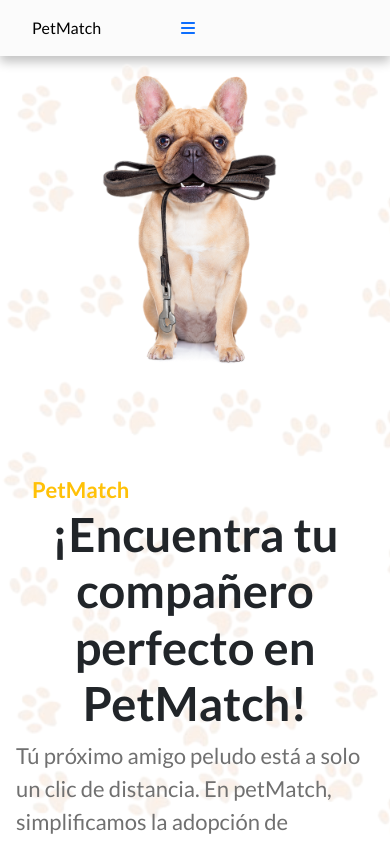
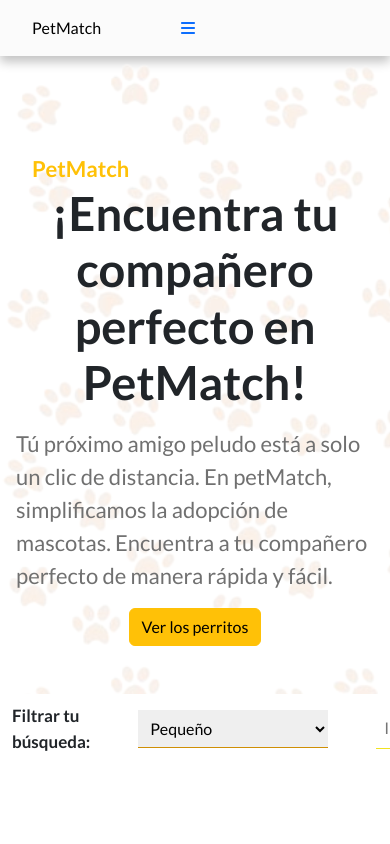
Before and after one commit to alber748/pet-match-front, a React (Vite) app: page /adopta in a window 390 px wide. Shown: the top 844 px of the page. Built offline with nearby package versions, Linux system fonts and the light colour scheme; no server answers.

Commit message:
"responsive banner"

```diff
--- a/src/app/Pages/Perfil/components/InfoAdopciones.tsx
+++ b/src/app/Pages/Perfil/components/InfoAdopciones.tsx
@@ -31,7 +31,6 @@ export const InfoAdopciones = ({ title }: Iadopciones) => {
     useEffect(() => {
         const fetchData = async () => {
             try {
-
                 const response = await axios.get(`https://pet-match-backend.onrender.com/api/dogs/get?idUser=` + idUser);
                 console.log('Datos obtenidos:', response.data.dogs);
                 setData(response.data.dogs);
--- a/src/app/components/BannerPages.tsx
+++ b/src/app/components/BannerPages.tsx
@@ -1,5 +1,7 @@
 
 import { Link } from "react-router-dom";
+import { useEffect, useState } from "react";
+
 
 interface BannerPagesProps {
   perritoImg: string;
@@ -9,21 +11,31 @@ interface BannerPagesProps {
 }
 
 export const BannerPages = ({ perritoImg, title, text }: BannerPagesProps) => {
+  const [width, setWidth] = useState<number>(window.innerWidth)
+  useEffect(() => {
+    const handleResize = () => {
+      setWidth(window.innerWidth);
+    };
+    window.addEventListener('resize', handleResize);
+    return () => {
+      window.removeEventListener('resize', handleResize);
+    };
+  }, []);
   return (
     <>
       <div className="banner-container z-0">
         <div className="d-flex flex-md-row flex-column-reverse row banner-home m-auto w-md-75 w-100 flex-wrap-reverse position-relative ">
-          <div className="col-md-6 col p-md-5 px-3 pb-5 d-flex  flex-column text-md-start text-center mt-5">
+          <div className="col-md-6 col p-md-5 px-3 pb-5 d-flex  flex-column text-md-start text-center mt-5 info-banner">
             <div className="w-100 mt-5 banner-info">
               <p className="text-warning mb-0 mx-3"><b>PetMatch</b></p>
-              <h1> {title} </h1>
+              <h1 className="mb-3"> {title} </h1>
               <p> {text} </p>
               <button className="btn btn-warning btn-link-a"><Link to={"/adopta"}>Ver los perritos</Link></button>
             </div>
           </div>
-          <div className="col-md-6 col p-md-5 px-5 d-flex justify-content-md-end justify-content-center max-w-500">
-            <img className="w-75 h-auto object-fit-cover" src={perritoImg} alt="Perro" />
-          </div>
+          {width > 1065 ? <div className="col-md-6  p-md-5 px-5 d-flex justify-content-md-end justify-content-center max-w-500">
+            <img className="w-75 h-auto img-fluid img-banner" src={perritoImg} alt="Perro" />
+          </div> : ""}
         </div>
       </div>
 
```
